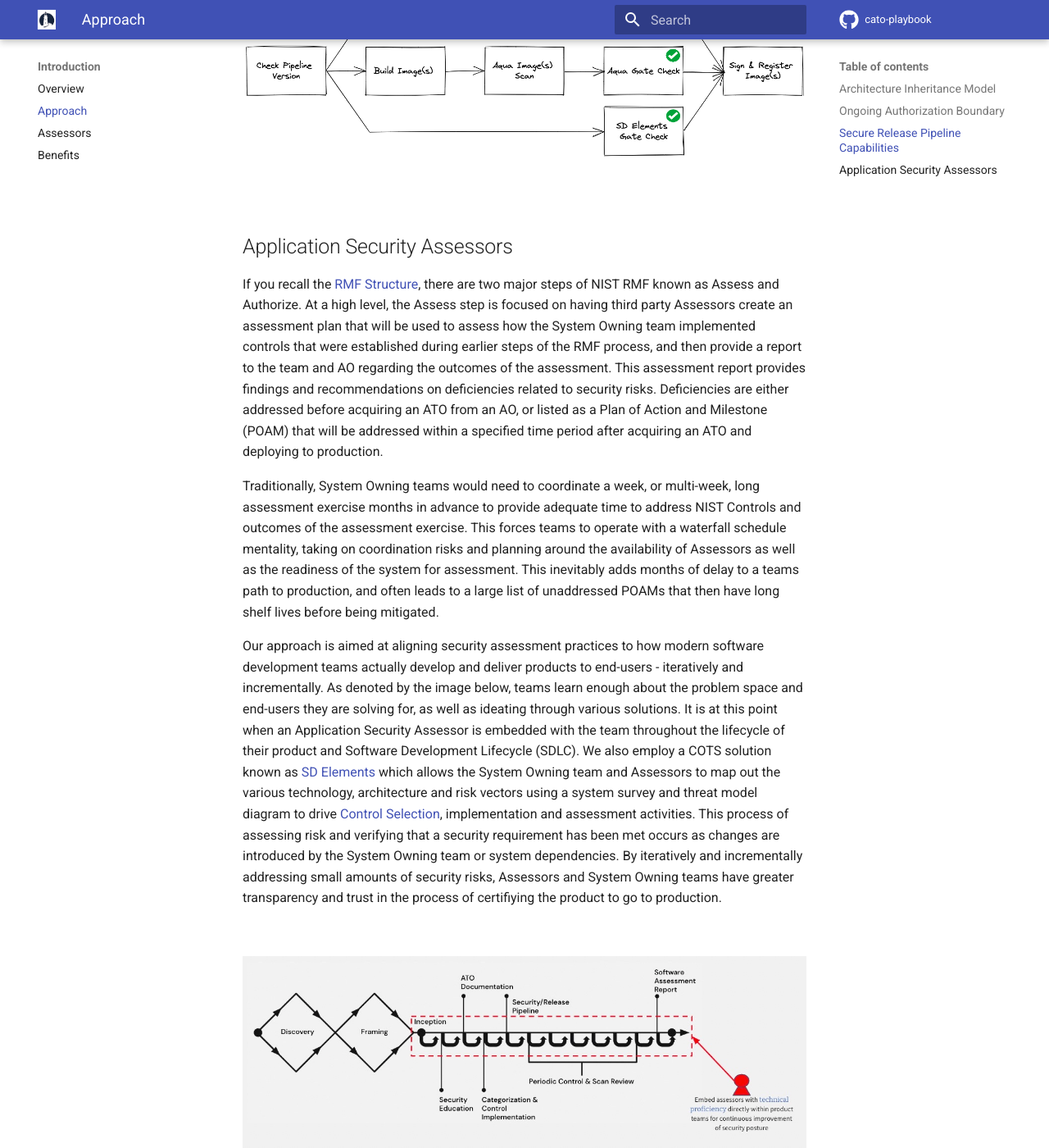
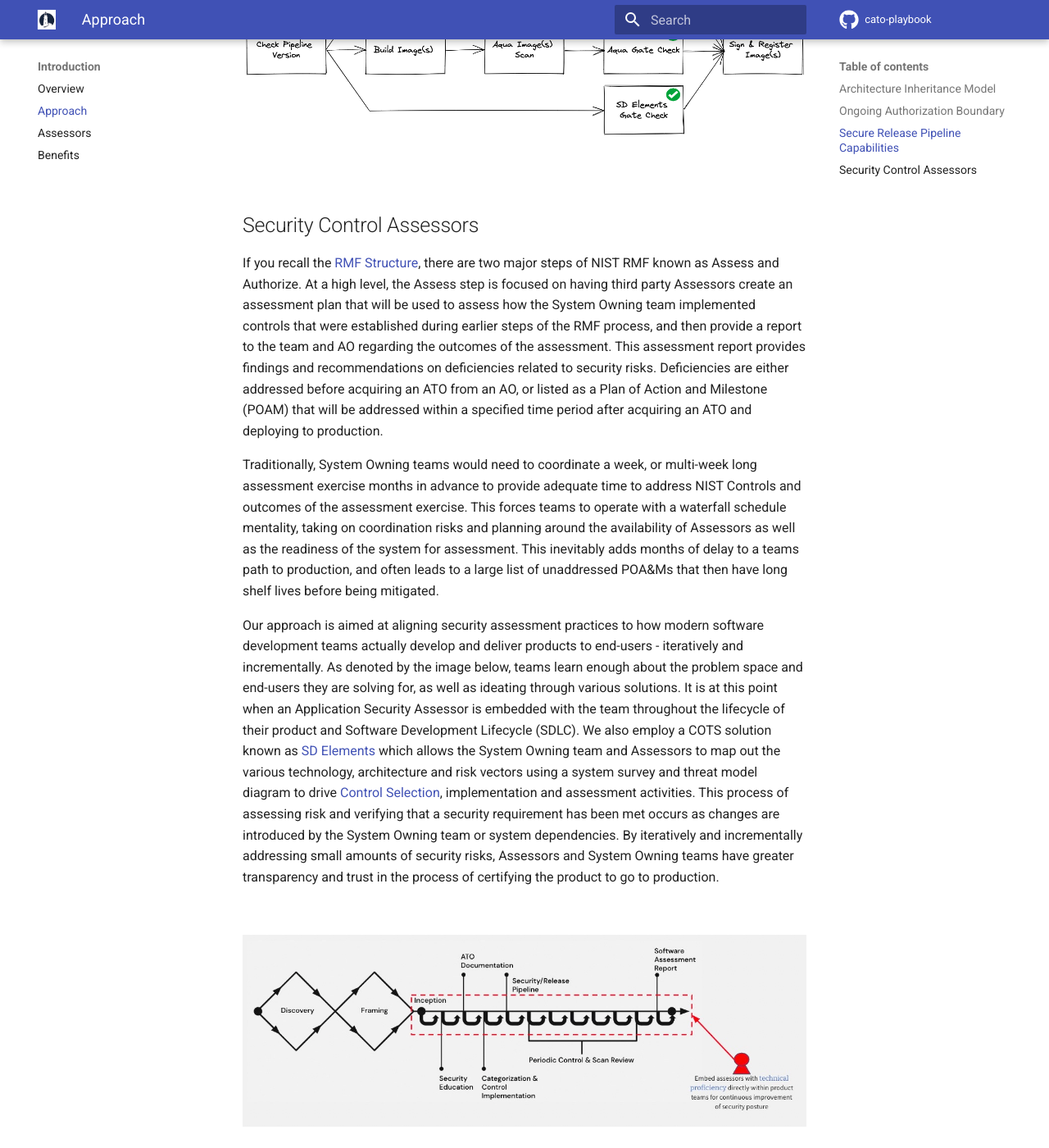
Before and after one commit to rise8-us/cato-playbook, an MkDocs documentation site: the page built from docs/approach.md, in a window 1280 px wide and 1400 px high, scrolled down 2650 px. Shown: the whole window at 82% size. Built offline with MkDocs 1.6.1 and Material for MkDocs 9.7.7, drawn with Linux system fonts in a browser that asks for light colours; comment, search, counter and statistics services are not loaded; some of the changed text lies outside the part shown.

Commit message:
corrections to approach doc

```diff
--- a/docs/approach.md
+++ b/docs/approach.md
@@ -34,17 +34,17 @@
 
 <br/>
 
-![SecRel!](images/SecRel.png "SecRel")
+![SecRel!](images/SecRel.png "Secure Release Pipeline")
 
 <br/>
 
-## Application Security Assessors
+## Security Control Assessors
 If you recall the [RMF Structure](overview.md#rmf-structure), there are two major steps of NIST RMF known as Assess and Authorize. At a high level, the Assess step is focused on having third party Assessors create an assessment plan that will be used to assess how the System Owning team implemented controls that were established during earlier steps of the RMF process, and then provide a report to the team and AO regarding the outcomes of the assessment. This assessment report provides findings and recommendations on deficiencies related to security risks. Deficiencies are either addressed before acquiring an ATO from an AO, or listed as a Plan of Action and Milestone (POAM) that will be addressed within a specified time period after acquiring an ATO and deploying to production.
 
-Traditionally, System Owning teams would need to coordinate a week, or multi-week, long assessment exercise months in advance to provide adequate time to address NIST Controls and outcomes of the assessment exercise. This forces teams to operate with a waterfall schedule mentality, taking on coordination risks and planning around the availability of Assessors as well as the readiness of the system for assessment. This inevitably adds months of delay to a teams path to production, and often leads to a large list of unaddressed POAMs that then have long shelf lives before being mitigated.
+Traditionally, System Owning teams would need to coordinate a week, or multi-week long assessment exercise months in advance to provide adequate time to address NIST Controls and outcomes of the assessment exercise. This forces teams to operate with a waterfall schedule mentality, taking on coordination risks and planning around the availability of Assessors as well as the readiness of the system for assessment. This inevitably adds months of delay to a teams path to production, and often leads to a large list of unaddressed POA&Ms that then have long shelf lives before being mitigated.
 
-Our approach is aimed at aligning security assessment practices to how modern software development teams actually develop and deliver products to end-users - iteratively and incrementally. As denoted by the image below, teams learn enough about the problem space and end-users they are solving for, as well as ideating through various solutions. It is at this point when an Application Security Assessor is embedded with the team throughout the lifecycle of their product and Software Development Lifecycle (SDLC). We also employ a COTS solution known as [SD Elements](https://www.securitycompass.com/sdelements/) which allows the System Owning team and Assessors to map out the various technology, architecture and risk vectors using a system survey and threat model diagram to drive [Control Selection](selection.md), implementation and assessment activities. This process of assessing risk and verifying that a security requirement has been met occurs as changes are introduced by the System Owning team or system dependencies. By iteratively and incrementally addressing small amounts of security risks, Assessors and System Owning teams have greater transparency and trust in the process of certifiying the product to go to production.
+Our approach is aimed at aligning security assessment practices to how modern software development teams actually develop and deliver products to end-users - iteratively and incrementally. As denoted by the image below, teams learn enough about the problem space and end-users they are solving for, as well as ideating through various solutions. It is at this point when an Application Security Assessor is embedded with the team throughout the lifecycle of their product and Software Development Lifecycle (SDLC). We also employ a COTS solution known as [SD Elements](https://www.securitycompass.com/sdelements/) which allows the System Owning team and Assessors to map out the various technology, architecture and risk vectors using a system survey and threat model diagram to drive [Control Selection](selection.md), implementation and assessment activities. This process of assessing risk and verifying that a security requirement has been met occurs as changes are introduced by the System Owning team or system dependencies. By iteratively and incrementally addressing small amounts of security risks, Assessors and System Owning teams have greater transparency and trust in the process of certifying the product to go to production.
 
 <br/>
 
-![AppAssessor!](images/AppAssessor.png "AppAssessor")
+![AppAssessor!](images/AppAssessor.png "Security Control Assessor")
```
Also changed, not shown: other parts of docs/approach.md (+1 -1 lines).
